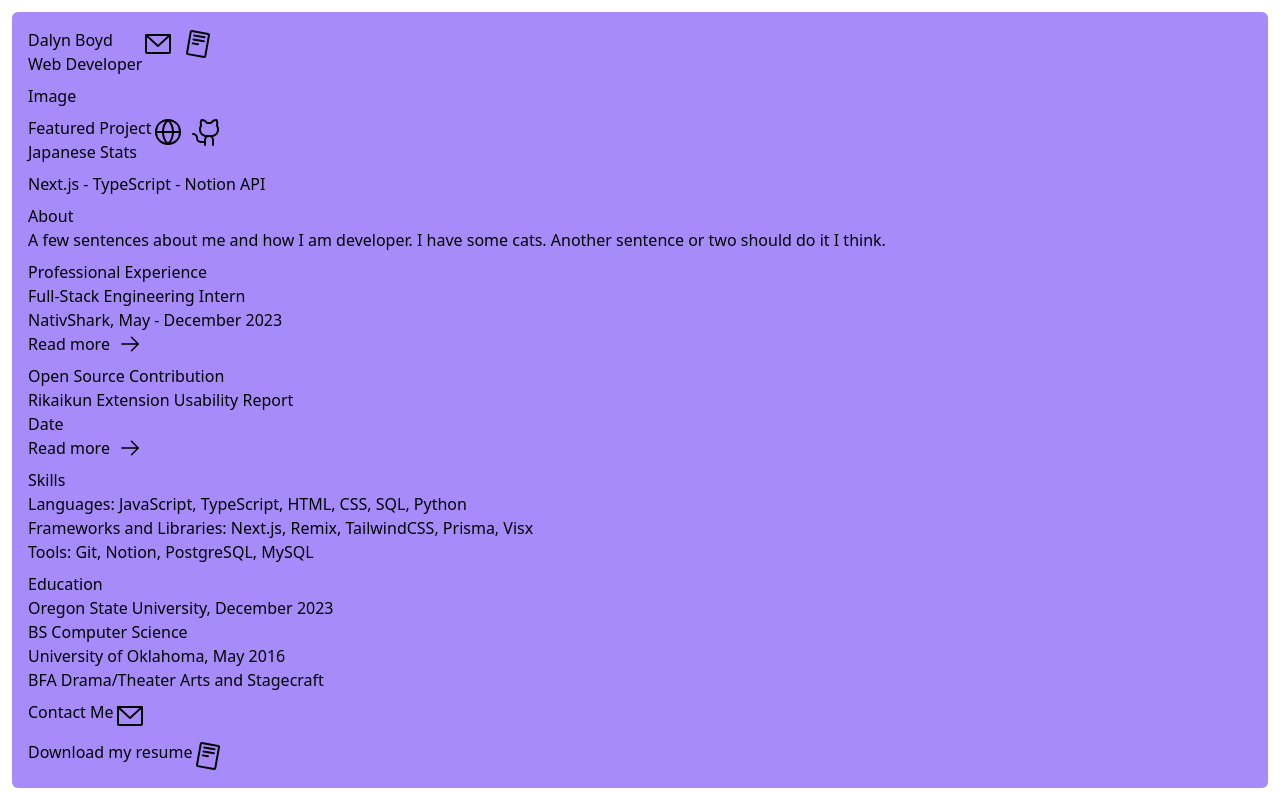
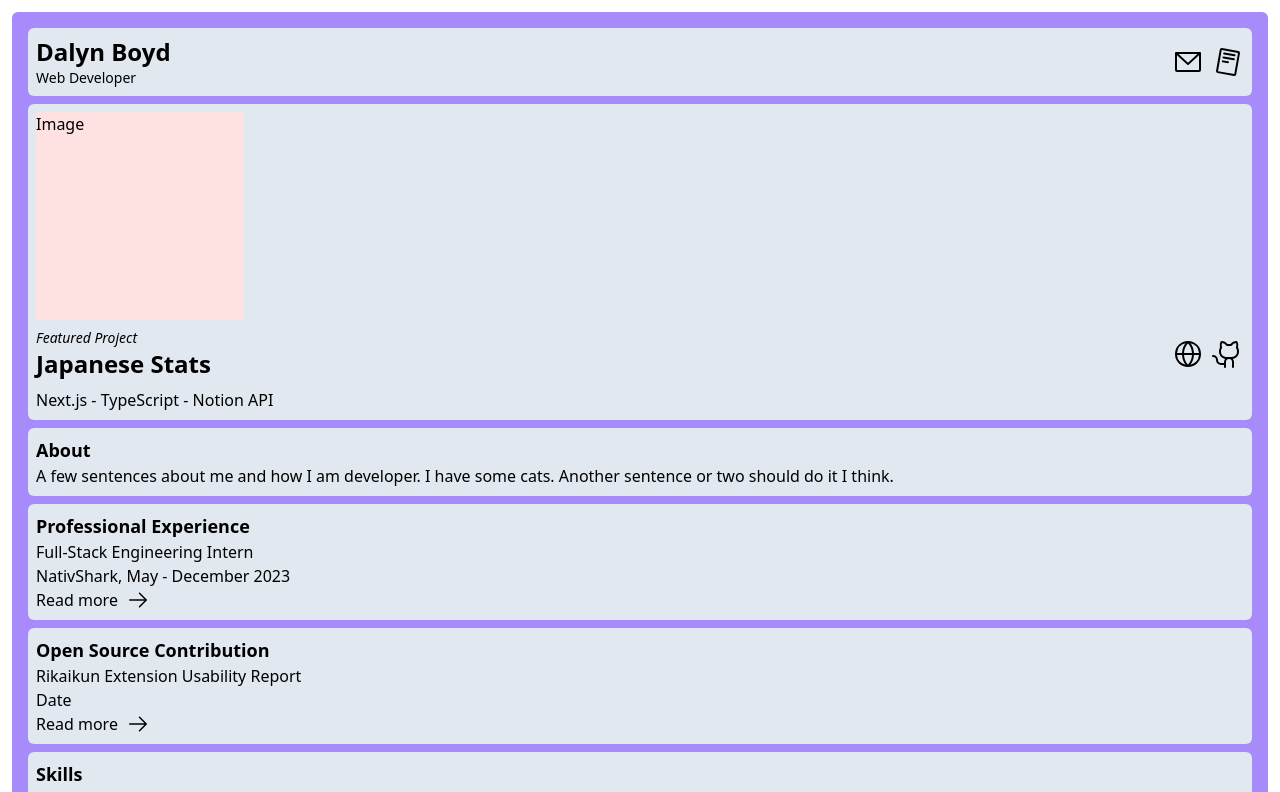
Before and after one commit to dalyn-lambert/Portfolio, a Next.js app: page / in a window 1280 px wide. Shown: the top 792 px of the page. Built offline with nearby package versions, Linux system fonts and the light colour scheme.

Commit message:
fixed tailwind.config so styles are applied corectly

```diff
--- a/src/app/globals.css
+++ b/src/app/globals.css
@@ -1,6 +1,6 @@
-@tailwind base;
-@tailwind components;
-@tailwind utilities;
+@import 'tailwindcss/base';
+@import 'tailwindcss/components';
+@import 'tailwindcss/utilities';
 
 /*
   CSS Reset from From Josh Comeau
--- a/src/app/layout.tsx
+++ b/src/app/layout.tsx
@@ -1,5 +1,5 @@
 import type { Metadata } from 'next';
-import './globals.css';
+import 'src/app/globals.css';
 
 export const metadata: Metadata = {
   title: "Dalyn's Portfolio",
--- a/tailwind.config.ts
+++ b/tailwind.config.ts
@@ -1,20 +1,8 @@
-import type { Config } from 'tailwindcss'
+import type { Config } from 'tailwindcss';
 
 const config: Config = {
-  content: [
-    './src/pages/**/*.{js,ts,jsx,tsx,mdx}',
-    './src/components/**/*.{js,ts,jsx,tsx,mdx}',
-    './src/app/**/*.{js,ts,jsx,tsx,mdx}',
-  ],
-  theme: {
-    extend: {
-      backgroundImage: {
-        'gradient-radial': 'radial-gradient(var(--tw-gradient-stops))',
-        'gradient-conic':
-          'conic-gradient(from 180deg at 50% 50%, var(--tw-gradient-stops))',
-      },
-    },
-  },
+  content: ['./src/**/*.{js,ts,jsx,tsx}'],
+  theme: {},
   plugins: [],
-}
-export default config
+};
+export default config;
```
